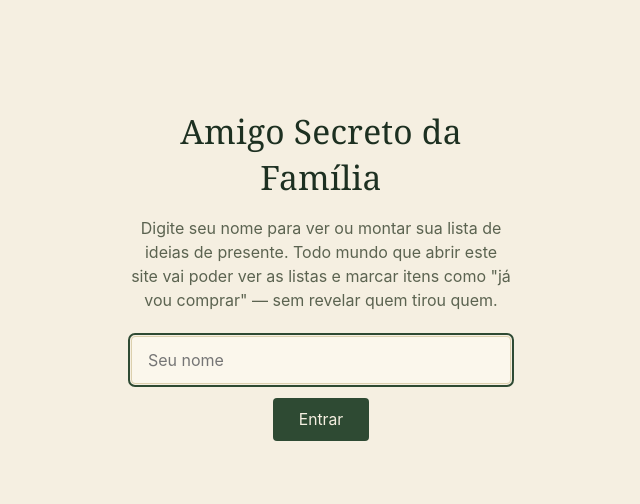
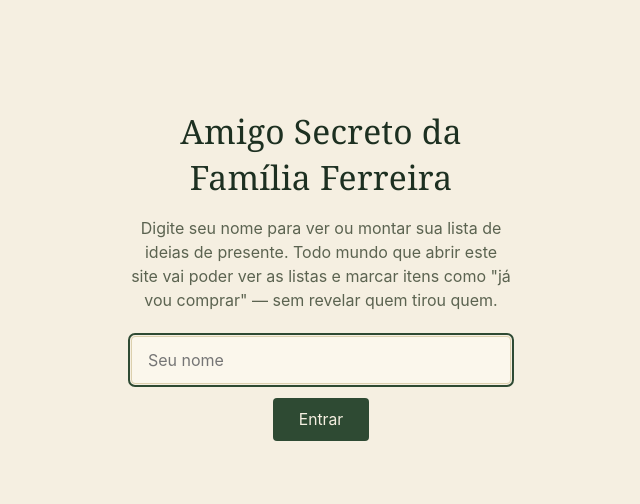
Before and after one commit to gustavoguga18/amigosecret, a website: page public/index.html in a window 1280 px wide. Shown: the whole page, without its empty margins (319-959 px from the left). Drawn offline with Linux system fonts and the light colour scheme.

Commit message:
Update title and headings to include 'Ferreira'

```diff
--- a/public/index.html
+++ b/public/index.html
@@ -3,13 +3,13 @@
 <head>
 <meta charset="UTF-8">
 <meta name="viewport" content="width=device-width, initial-scale=1.0">
-<title>Amigo Secreto da Família</title>
+<title>Amigo Secreto da Família Ferreira</title>
 <link rel="stylesheet" href="/styles.css">
 </head>
 <body>
 
 <div id="gate-screen" class="wrap gate">
-  <h1>Amigo Secreto da Família</h1>
+  <h1>Amigo Secreto da Família Ferreira</h1>
   <p>Digite seu nome para ver ou montar sua lista de ideias de presente. Todo mundo que abrir este site vai poder ver as listas e marcar itens como "já vou comprar" — sem revelar quem tirou quem.</p>
   <input id="name-input" type="text" placeholder="Seu nome" maxlength="40" />
   <div><button class="btn" id="enter-btn">Entrar</button></div>
@@ -17,7 +17,7 @@
 
 <div id="main-screen" class="wrap" style="display:none;">
   <header class="top">
-    <h1>Amigo Secreto da Família</h1>
+    <h1>Amigo Secreto da Família Ferreira</h1>
     <p class="subtitle">
       Você é <strong id="me-label"></strong> ·
       <button class="switch-user" id="switch-btn">trocar de pessoa</button>
```
